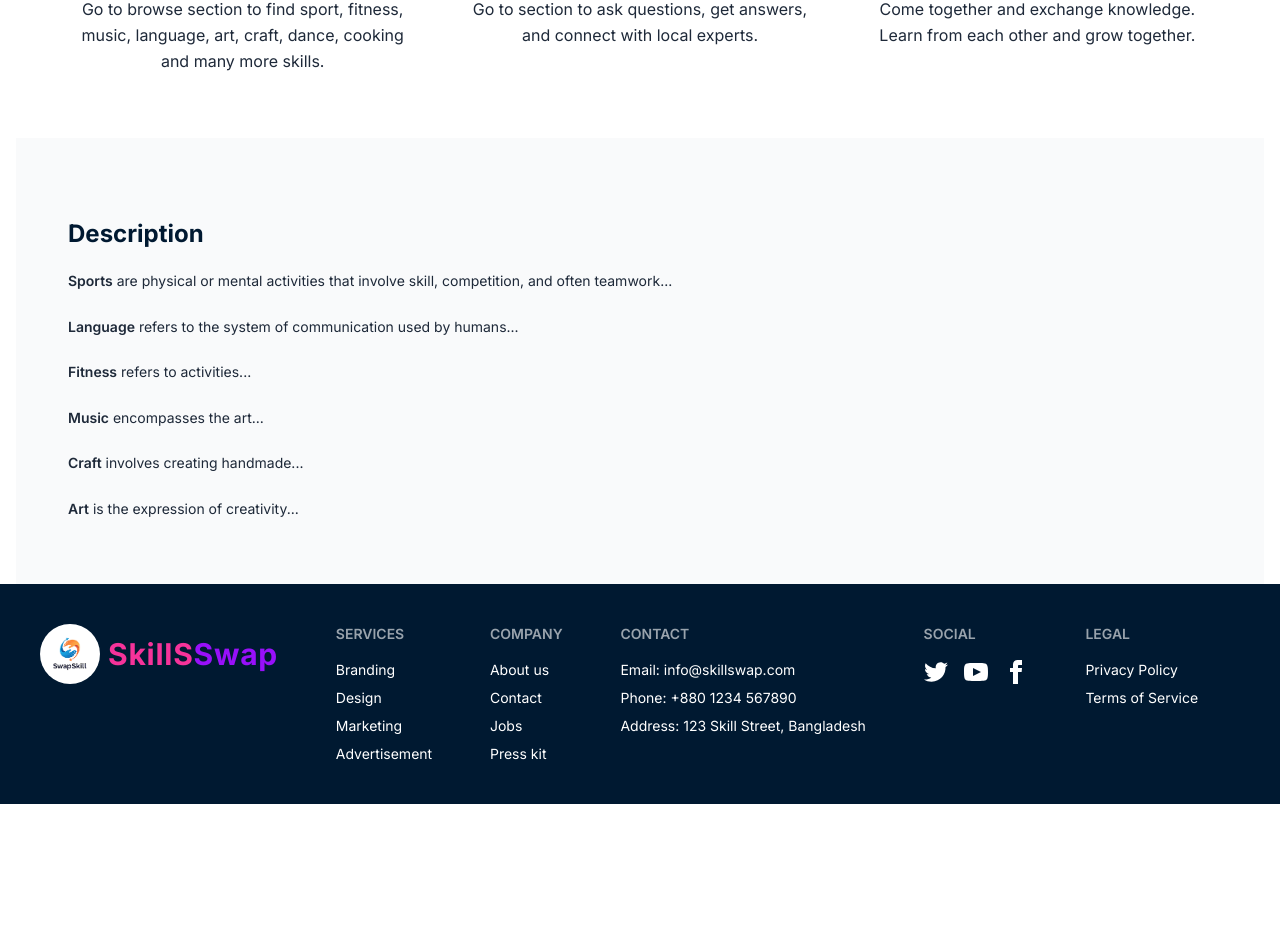
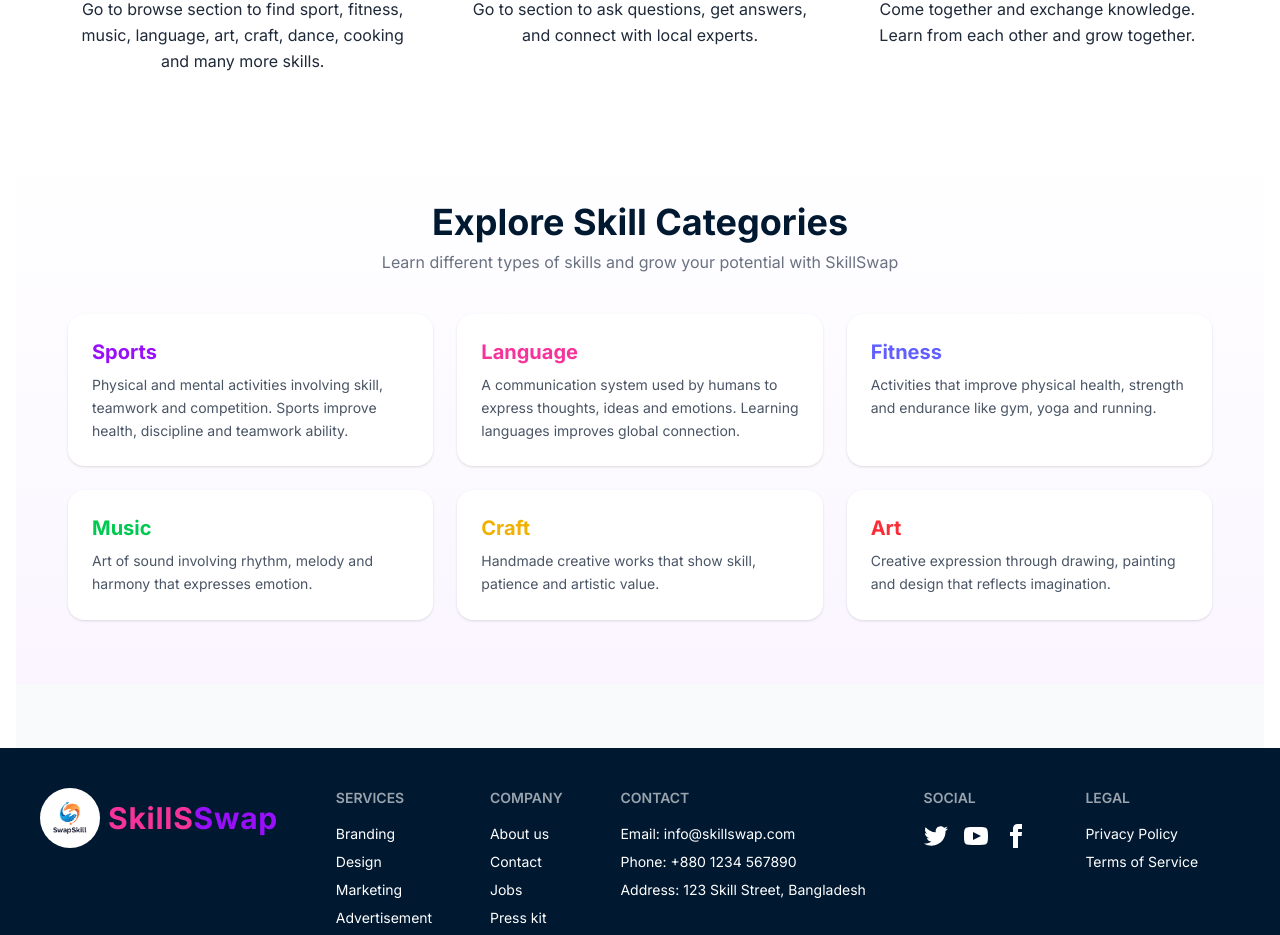
Before and after one commit to MdHridoySikder/my-assignment-no-09, a React (Vite) app: page /toprated in a window 1280 px wide. Shown: the part 970-1905 px from the top of the page. Before the commit the page ends 1774 px from the top, so only its background shows below. Built offline with nearby package versions, Linux system fonts and the light colour scheme; no server answers.

Commit message:
redesign description section with improved UI

```diff
--- a/src/Pages/TopRated.jsx
+++ b/src/Pages/TopRated.jsx
@@ -117,35 +117,72 @@ const TopRated = () => {
       </section>
 
       {/* Description */}
-      <section>
-        <div className="w-11/12 mx-auto mt-20">
-          <h1 className="text-2xl font-bold mb-5 text-[#001931]">
-            Description
-          </h1>
-          <p className="text-gray-800 text-sm leading-relaxed">
-            {/* same content unchanged */}
-            <span className="font-semibold">Sports</span> are physical or mental
-            activities that involve skill, competition, and often teamwork...
-            <br />
-            <br />
-            <span className="font-semibold">Language</span> refers to the system
-            of communication used by humans...
-            <br />
-            <br />
-            <span className="font-semibold">Fitness</span> refers to
-            activities...
-            <br />
-            <br />
-            <span className="font-semibold">Music</span> encompasses the art...
-            <br />
-            <br />
-            <span className="font-semibold">Craft</span> involves creating
-            handmade...
-            <br />
-            <br />
-            <span className="font-semibold">Art</span> is the expression of
-            creativity...
-          </p>
+      <section className="py-16 bg-gradient-to-b from-white to-purple-50">
+        <div className="w-11/12 mx-auto">
+          {/* Title */}
+          <div className="text-center mb-10">
+            <h1 className="text-3xl md:text-4xl font-bold text-[#001931]">
+              Explore Skill Categories
+            </h1>
+            <p className="text-gray-500 mt-2">
+              Learn different types of skills and grow your potential with
+              SkillSwap
+            </p>
+          </div>
+
+          {/* Cards */}
+          <div className="grid grid-cols-1 md:grid-cols-2 lg:grid-cols-3 gap-6">
+            <div className="bg-white p-6 rounded-2xl shadow hover:shadow-xl transition">
+              <h2 className="text-xl font-bold text-purple-600 mb-2">Sports</h2>
+              <p className="text-gray-600 text-sm leading-relaxed">
+                Physical and mental activities involving skill, teamwork and
+                competition. Sports improve health, discipline and teamwork
+                ability.
+              </p>
+            </div>
+
+            <div className="bg-white p-6 rounded-2xl shadow hover:shadow-xl transition">
+              <h2 className="text-xl font-bold text-pink-500 mb-2">Language</h2>
+              <p className="text-gray-600 text-sm leading-relaxed">
+                A communication system used by humans to express thoughts, ideas
+                and emotions. Learning languages improves global connection.
+              </p>
+            </div>
+
+            <div className="bg-white p-6 rounded-2xl shadow hover:shadow-xl transition">
+              <h2 className="text-xl font-bold text-indigo-500 mb-2">
+                Fitness
+              </h2>
+              <p className="text-gray-600 text-sm leading-relaxed">
+                Activities that improve physical health, strength and endurance
+                like gym, yoga and running.
+              </p>
+            </div>
+
+            <div className="bg-white p-6 rounded-2xl shadow hover:shadow-xl transition">
+              <h2 className="text-xl font-bold text-green-500 mb-2">Music</h2>
+              <p className="text-gray-600 text-sm leading-relaxed">
+                Art of sound involving rhythm, melody and harmony that expresses
+                emotion.
+              </p>
+            </div>
+
+            <div className="bg-white p-6 rounded-2xl shadow hover:shadow-xl transition">
+              <h2 className="text-xl font-bold text-yellow-500 mb-2">Craft</h2>
+              <p className="text-gray-600 text-sm leading-relaxed">
+                Handmade creative works that show skill, patience and artistic
+                value.
+              </p>
+            </div>
+
+            <div className="bg-white p-6 rounded-2xl shadow hover:shadow-xl transition">
+              <h2 className="text-xl font-bold text-red-500 mb-2">Art</h2>
+              <p className="text-gray-600 text-sm leading-relaxed">
+                Creative expression through drawing, painting and design that
+                reflects imagination.
+              </p>
+            </div>
+          </div>
         </div>
       </section>
     </div>
```
